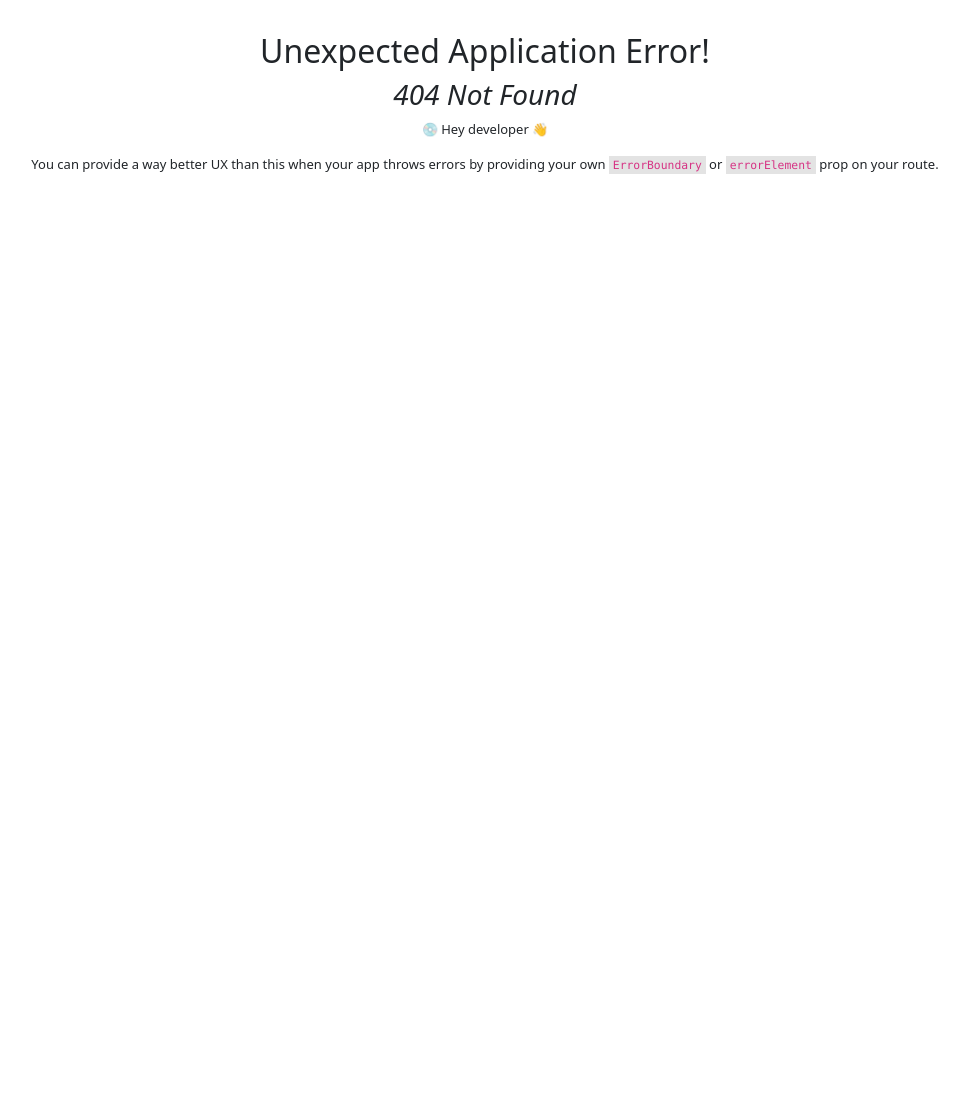
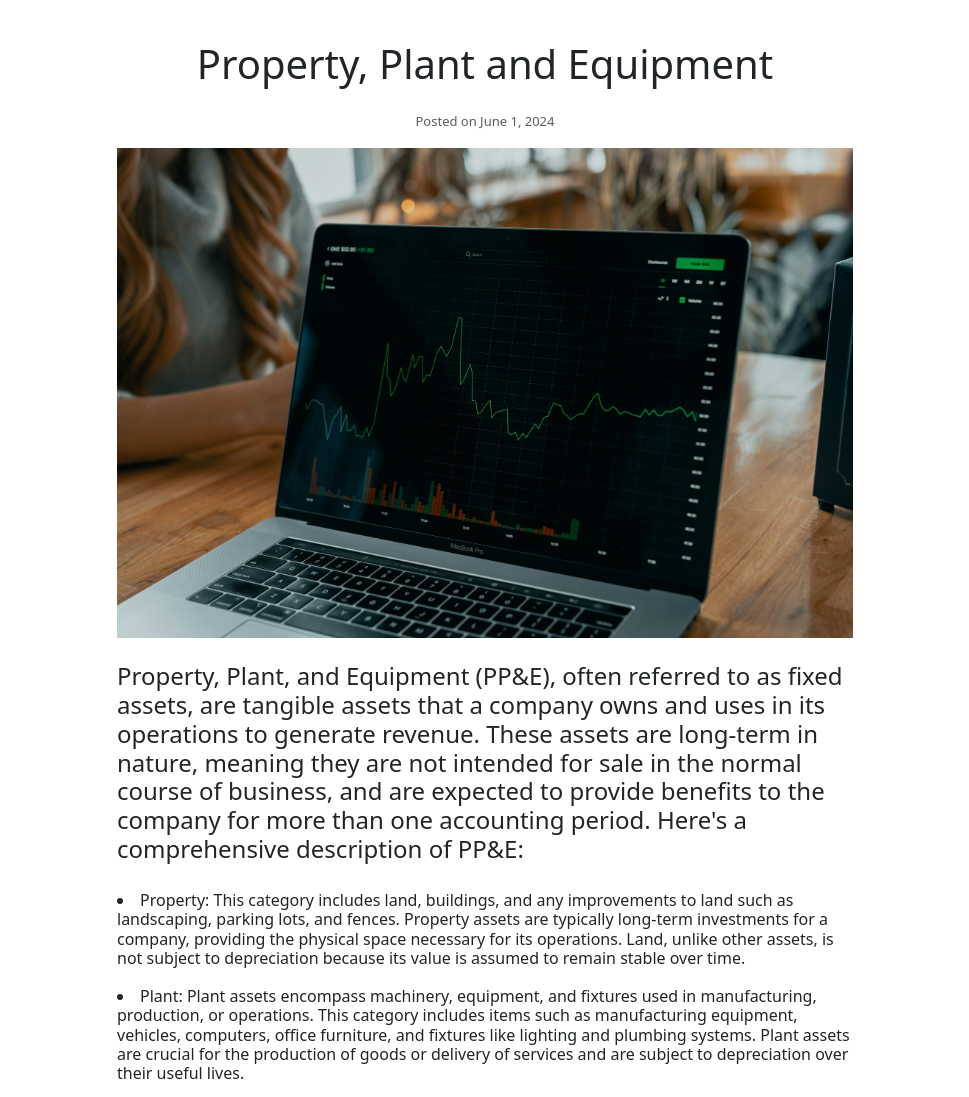
Before and after one commit to sagordevnath/ppe-details, a React (Vite) app: page /blog in a window 1280 px wide. Before the commit this address had no page. Shown: the top 1097 px of the page, without its empty margins (155-1124 px from the left). Before the commit the page ends 800 px from the top, so only its background shows below. Built offline with nearby package versions, Linux system fonts and the light colour scheme.

Commit message:
add blog page

```diff
--- /dev/null
+++ b/src/Pages/Blog.jsx
@@ -0,0 +1,42 @@
+import blogImage from '../assets/blog.jpg'
+function Blog() {
+    return (
+        <div className="container pt-2">
+            <div className="row d-flex align-items-center justify-content-center">
+                <div className="col-12 col-md-8 ">
+                    <h1 className="mb-4">Property, Plant and Equipment</h1>
+                    <p className="text-muted">Posted on June 1, 2024</p>
+                    <img src={blogImage} alt="Blog Post Image" className="img-fluid mb-4" />
+                    <div className="align-items-start justify-content-start">
+                        <h4 className='text-start'>Property, Plant, and Equipment (PP&E), often referred to as fixed assets, are tangible assets that a company owns and uses in its operations to generate revenue. These assets are long-term in nature, meaning they are not intended for sale in the normal course of business, and are expected to provide benefits to the company for more than one accounting period. Here's a comprehensive description of PP&E:</h4>
+                        <br />
+                        <h6 className='text-start'>
+                            <li>Property: This category includes land, buildings, and any improvements to land such as landscaping, parking lots, and fences. Property assets are typically long-term investments for a company, providing the physical space necessary for its operations. Land, unlike other assets, is not subject to depreciation because its value is assumed to remain stable over time.</li>
+                            <br />
+                            <li>Plant: Plant assets encompass machinery, equipment, and fixtures used in manufacturing, production, or operations. This category includes items such as manufacturing equipment, vehicles, computers, office furniture, and fixtures like lighting and plumbing systems. Plant assets are crucial for the production of goods or delivery of services and are subject to depreciation over their useful lives.</li>
+                            <br />
+                            <li>Equipment: Equipment is similar to plant assets but may refer specifically to smaller, movable items used in operations. This can include tools, machinery, vehicles, computers, and office equipment. Like other fixed assets, equipment is essential for day-to-day operations and is depreciated over its useful life.</li>
+                        </h6>
+                        <br />
+                        <h6 className='text-start'>PP&E is recorded on the balance sheet of a company and is reported at historical cost, which includes all costs necessary to acquire and prepare the asset for its intended use. These costs may include purchase price, shipping, installation, and any other costs directly attributable to bringing the asset into service. Over time, PP&E is depreciated, meaning its cost is allocated over its estimated useful life to reflect the consumption of its economic benefits.
+
+
+                            Depreciation methods vary but commonly include straight-line depreciation, where the asset's cost is evenly spread over its useful life, or accelerated depreciation methods like the double-declining balance method, which front-loads depreciation expense in the earlier years of an asset's life.
+
+
+                            PP&E is essential for the ongoing operations of a business and represents a significant portion of its total assets. Effective management of these assets is crucial for maintaining operational efficiency, ensuring the quality of products and services, and ultimately, driving profitability. Additionally, proper accounting and reporting of PP&E are essential for providing stakeholders with accurate financial information about the company's investment in tangible assets and its overall financial health.</h6>
+                    </div>
+                    <br />
+                    <blockquote className="blockquote mt-4">
+                        <p className="mb-0">"Property, plant, and equipment are not just assets on a balance sheet; they're the tangible foundations of a company's operations, the machinery of progress, and the infrastructure of growth."</p>
+                        <br />
+                        <footer className="blockquote-footer">Posted by <cite title="Source Title">Md. Abdur Rouf</cite></footer>
+                    </blockquote>
+                </div>
+            </div>
+        </div>
+    );
+}
+
+
+export default Blog;
--- a/src/main.jsx
+++ b/src/main.jsx
@@ -18,6 +18,7 @@ import AssetsUnderConstruction from "./Pages/AssetsUnderConstruction.jsx";
 import Home from "./Pages/Home.jsx";
 import { HelmetProvider } from "react-helmet-async";
 import BasicInput from "./Pages/BasicInput.jsx";
+import Blog from "./Pages/Blog.jsx";
 
 const router = createBrowserRouter([
   {
@@ -35,6 +36,7 @@ const router = createBrowserRouter([
       { path: "/automobiles", element: <Automobiles /> },
       { path: "/home", element: <Home /> },
       { path: "/basic-input", element: <BasicInput /> },
+      { path: "/blog", element: <Blog /> },
       {
         path: "/assets-under-construction",
         element: <AssetsUnderConstruction />,
```
Also changed, not shown: src/assets/blog.jpg (added).
